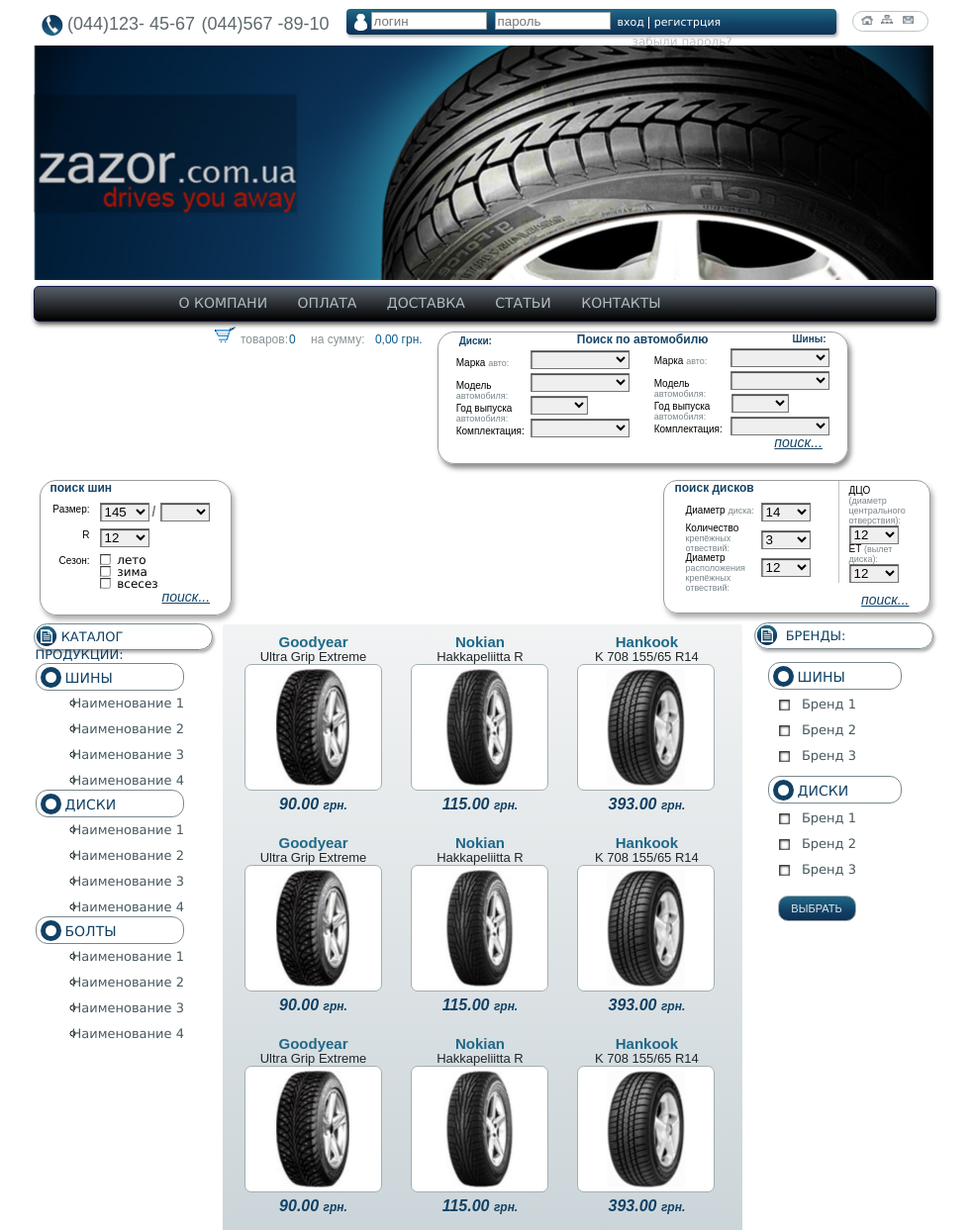
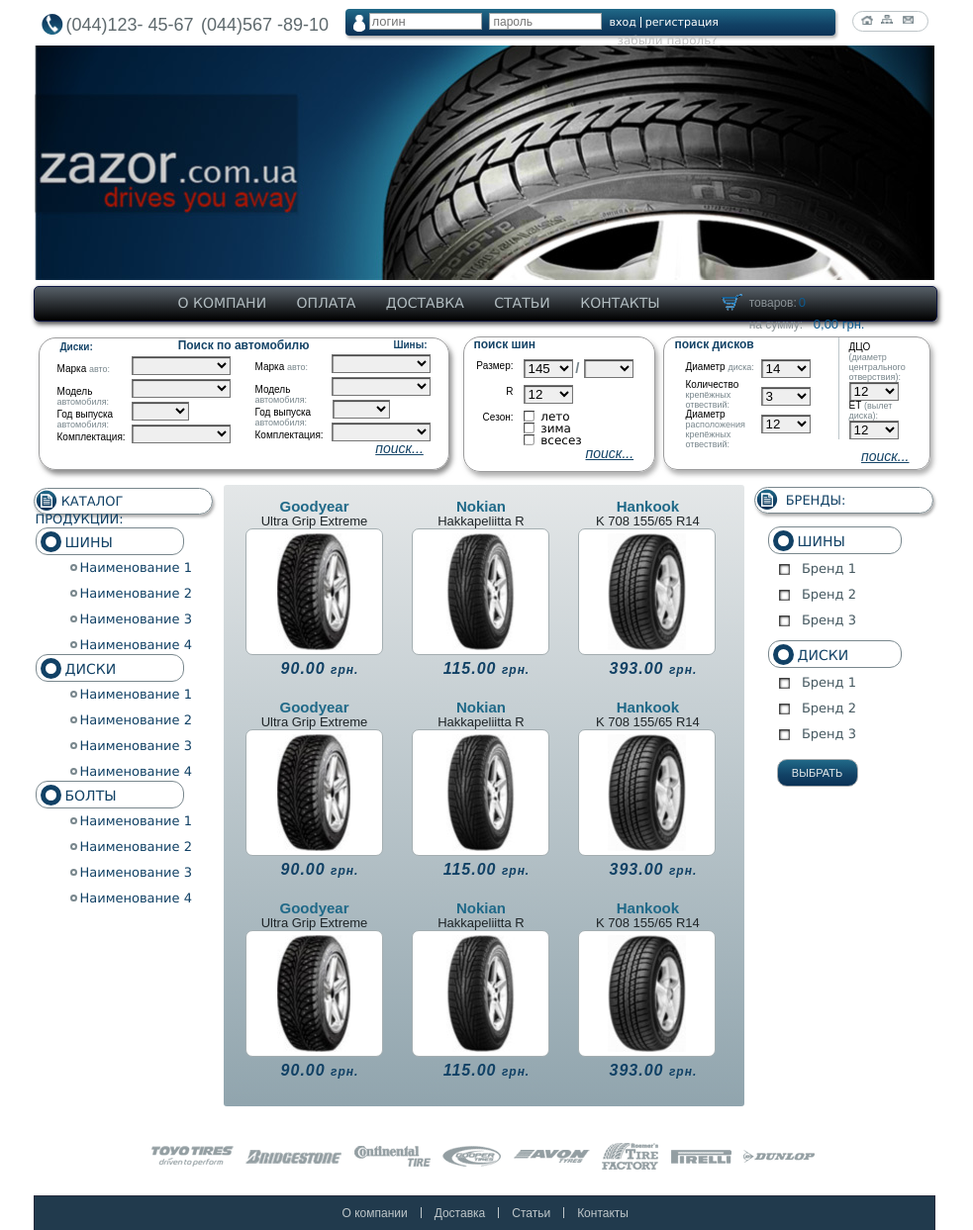
Before and after one commit to Alina-Sova/alina-sova.github.io, a plain HTML site: page HW6/index.html in a window 1280 px wide. Shown: the top 1243 px of the page at 99% size, without its empty margins (152-1135 px from the left). Drawn offline with Linux system fonts and the light colour scheme.

Commit message:
pixelperfect

```diff
--- a/HW6/css/style.css
+++ b/HW6/css/style.css
@@ -11,53 +11,62 @@
   display: block;
 }
 .telephone{
-  padding: 2px 0 0 5px;
+  padding: 7px 0 0 8px;
   float: left;
   width: 295px;
 }
 .telephone img{
-  padding: 6px 0 0 3px;
+  display: block;
+  float: left;
 }
 .telephone p{
   display: inline-block;
   vertical-align: super;
   color: #5e696d;
-  line-height: 25px;
+  padding: 2px 0 0 3px;
   font-size: 18px;
 }
 .telephone span{
-  padding-left: 2px;
+  padding-left: 0px;
 }
 .avtoriz{
   float: left;
   width: 495px;
-  height: 26px;
-  margin: 2px 0 0 16px;
+  height: 27px;
+  margin: 2px 0 0 12px;
   background: linear-gradient(180deg, #206988 0%, #114165 59%, #0c3256 100%);
   border-radius: 4px;
   box-shadow: 1.5px 2.6px 3px rgba(150, 150, 150, 0.75);
 }
 .avtoriz img{
   float: left;
-  margin: 5px 3px 0 7px;
-  width: 14px;
+  margin: 6px 3px 0 7px;
+  width: 13px;
   height: 18px;
 }
 .avtoriz input{
   float: left;
-  margin: 3px 7px 0 1px;
-  width: 111px;
-  height: 14px;
+  margin: 4px 6px 0 1px;
+  padding: 0 0 0 2px;
+  width: 110px;
+  height: 15px;
   border: 1px solid #9ba1a3;
+  font-size: 13px;
+}
+input[type="password"]{
+  width: 108px;
+  padding-left: 4px;
+  font-size: 12px
 }
 .avtoriz li{
     display: inline-block;
     float: left;
-    margin: 8px 5px 0 0;
+    margin: 8px 5px 0 -1px;
     padding-right: 4px;
-    height: 12px;
+    height: 11px;
 }
 .avtoriz li:first-child{
+  margin: 8px 5px 0 2px;
   border-right: 1px solid #fff;
 }
 .avtoriz a{
@@ -68,10 +77,13 @@
   line-height: 11px;
 }
 .avtoriz .forgot{
-  padding-left: 15px;
+  padding-left: 11px;
   color: #bfbfbf;
   font-size: 12px;
   text-decoration: underline;
+}
+.avtoriz .forgot:hover{
+  text-decoration: none;
 }
 .navi{
   margin: 4px 5px 0 0;
@@ -87,15 +99,15 @@
   height: 10px;
 }
 .blick{
-  padding-top: 7px;
+  padding: 6px 0 0 1px;
   width: 909px;
   height: 237px;
 }
 nav{
-  width: 772px;
+  width: 779px;
   height: 34px;
   margin: 3px 0;
-  padding-left: 138px;
+  padding-left: 132px;
   background: linear-gradient(to top, black 0%, #576068 100%);
   border: 1px solid #0d1642;
   border-radius: 5px;
@@ -109,7 +121,7 @@ nav li{
   display: inline-block;
 }
 .menu a{
-  padding: 0 18px 0 8px;
+  padding: 3px 13px;
   font-family: "Lucida Sans Unicode";
   font-size: 14px;
   line-height: 33px;
@@ -121,22 +133,24 @@ nav a:hover{
   color: #fff;
 }
 .koshyk img{
-  padding: 7px 0 0 44px;
+  display: block;
+  float: left;
+  padding: 7px 7px 0 49px;
 }
 .koshyk p{
-  margin: -12px 9px 0 1px;
+  margin: 9px 13px 0 0;
+  float: left;
   color: #8a9296;
-  line-height: 14px;
   font-family: Arial;
   font-size: 12px;
 }
 .koshyk span{
-  margin: 0 1px;
+  margin-left: 2px;
   color: #0d5a8f;
-  font-size: 12px;
+  font-size: 13px;
 }
 .koshyk .money{
-  padding-left: 6px;
+  padding-left: 5px;
 }
 fieldset{
   border: 1px solid #9c9c9d;
@@ -214,6 +228,9 @@ select{
   font-size: 14px;
   font-style: italic;
   text-decoration: underline;
+}
+.search:hover{
+  text-decoration: none;
 }
 .Tires{
   float: left;
@@ -345,29 +362,38 @@ aside figcaption{
 .left li li{
   margin: 4px 0 0 37px;
   height: 22px;
-  list-style: circle inside;
 }
-.left li li:hover{
-  color: #0c3256;
-  font-size: 14px;
-  font-weight: 700;
-  font-style: italic;
-  letter-spacing: 1px;
-  text-decoration: underline;
+.circle{
+  height: 3px;
+  width: 3px;
+  margin: -2px 3px 0 20px;
+  vertical-align: middle;
+  display: inline-block;
+  border: 2px solid #79878d;
+  border-radius: 50%;
 }
 aside a{
   margin: 0 -20px;
   padding: 0;
-  color: #465961;
+  color: #114165;
   font-family: "Lucida Sans Unicode";
   font-size: 13px;
 }
+.left li li:hover{
+  color: #114165;
+  font-size: 16px;
+  font-weight: 700;
+  font-style: italic;
+  text-decoration: underline;
+  /*border: 2px solid #114165;*/
+}
 section{
   float: left;
-  width: 525px;
+  width: 526px;
   height: 624px;
-  margin: 9px 11px;
-  background-image: linear-gradient(to top, rgba(35, 75, 93, 0.24) 0%, rgba(201, 207, 209, 0.24) 100%);
+  margin: 5px 0 0 12px;
+  padding-top: 4px;
+  background-image: linear-gradient(to top, rgba(35, 75, 93, 0.5) 0%, rgba(201, 207, 209, 0.5) 100%);
   border-radius: 3px;
 }
 section figure{
@@ -393,6 +419,8 @@ section h4{
   font-size: 15px;
 }
 section figcaption{
+  padding-left: 11px;
+  letter-spacing: 1px;
   text-align: center;
   color: #114165;
   font-weight: 700;
@@ -433,9 +461,9 @@ section figcaption span{
   cursor: pointer;
 }
 .right button{
-  width: 79px;
-  height: 26px;
-  margin: 3px 24px;
+  width: 82px;
+  height: 28px;
+  margin: 2px 23px;
   background: linear-gradient(180deg, #206988 0%, #114165 59%, #0c3256 100%);
   border: 1px solid #a7abae;
   border-radius: 10px;
@@ -446,11 +474,13 @@ section figcaption span{
   text-align: center;
 }
 .logo img{
-  padding: 26px 4px;
+  vertical-align: middle;;
+  padding: 37px 4px 27px;
 }
 footer{
   width: 909px;
   height: 98px;
+  margin-top: -1px;
   background-color: #213a4d;
   border: 1px solid #242a3c;
   text-align: center;
@@ -479,5 +509,5 @@ footer p{
   clear: both;
   color: #7f4740;
   font-size: 10px;
-  line-height: 45px;
+  line-height: 43px;
 }
--- a/HW6/index.html
+++ b/HW6/index.html
@@ -22,7 +22,7 @@
         <input type="password" name="pass" id="pass" placeholder="пароль">
         <ul>
           <li><a href="#">вход</a></li>
-          <li><a href="#">регистрция</a></li>
+          <li><a href="#">регистрация</a></li>
           <li><a class="forgot" href="#">забыли пароль?</a></li>
         </ul>
       </form>
@@ -40,10 +40,10 @@
           <li><a href="#">СТАТЬИ</a></li>
           <li><a href="#">КОНТАКТЫ</a></li>
         </ul>
-        <ul class="koshyk">
-          <li><img src="img/koshyk.png" alt=""></li>
-          <li><p>товаров:<span>0</span></p></li>
-          <li><p>на сумму:<span class="money"> 0,00 грн.</span></p></li>
+        <div class="koshyk">
+          <img src="img/koshyk.png" alt="">
+          <p>товаров:<span>0</span></p>
+          <p>на сумму:<span class="money"> 0,00 грн.</span></p>
         </ul>
       </nav>
     </header>
@@ -135,30 +135,30 @@
                 <div class="big_circle"></div><p>ШИНЫ</p>
               </div>
             <ul>
-            <li><a href="#">Наименование 1</a></li>
-            <li><a href="#">Наименование 2</a></li>
-            <li><a href="#">Наименование 3</a></li>
-            <li><a href="#">Наименование 4</a></li>
+            <li><a href="#"><div class="circle"></div>Наименование 1</a></li>
+            <li><a href="#"><div class="circle"></div>Наименование 2</a></li>
+            <li><a href="#"><div class="circle"></div>Наименование 3</a></li>
+            <li><a href="#"><div class="circle"></div>Наименование 4</a></li>
             </ul>
           </li>
           <li><div class="pla">
                 <div class="big_circle"></div><p>ДИСКИ</p>
               </div>
             <ul>
-              <li><a href="#">Наименование 1</a></li>
-              <li><a href="#">Наименование 2</a></li>
-              <li><a href="#">Наименование 3</a></li>
-              <li><a href="#">Наименование 4</a></li>
+              <li><a href="#"><div class="circle"></div>Наименование 1</a></li>
+              <li><a href="#"><div class="circle"></div>Наименование 2</a></li>
+              <li><a href="#"><div class="circle"></div>Наименование 3</a></li>
+              <li><a href="#"><div class="circle"></div>Наименование 4</a></li>
             </ul>
           </li>
           <li><div class="pla">
                 <div class="big_circle"></div><p>БОЛТЫ</p>
               </div>
             <ul>
-              <li><a href="#">Наименование 1</a></li>
-              <li><a href="#">Наименование 2</a></li>
-              <li><a href="#">Наименование 3</a></li>
-              <li><a href="#">Наименование 4</a></li>
+              <li><a href="#"><div class="circle"></div>Наименование 1</a></li>
+              <li><a href="#"><div class="circle"></div>Наименование 2</a></li>
+              <li><a href="#"><div class="circle"></div>Наименование 3</a></li>
+              <li><a href="#"><div class="circle"></div>Наименование 4</a></li>
             </ul>
           </li>
         </ul>
```
